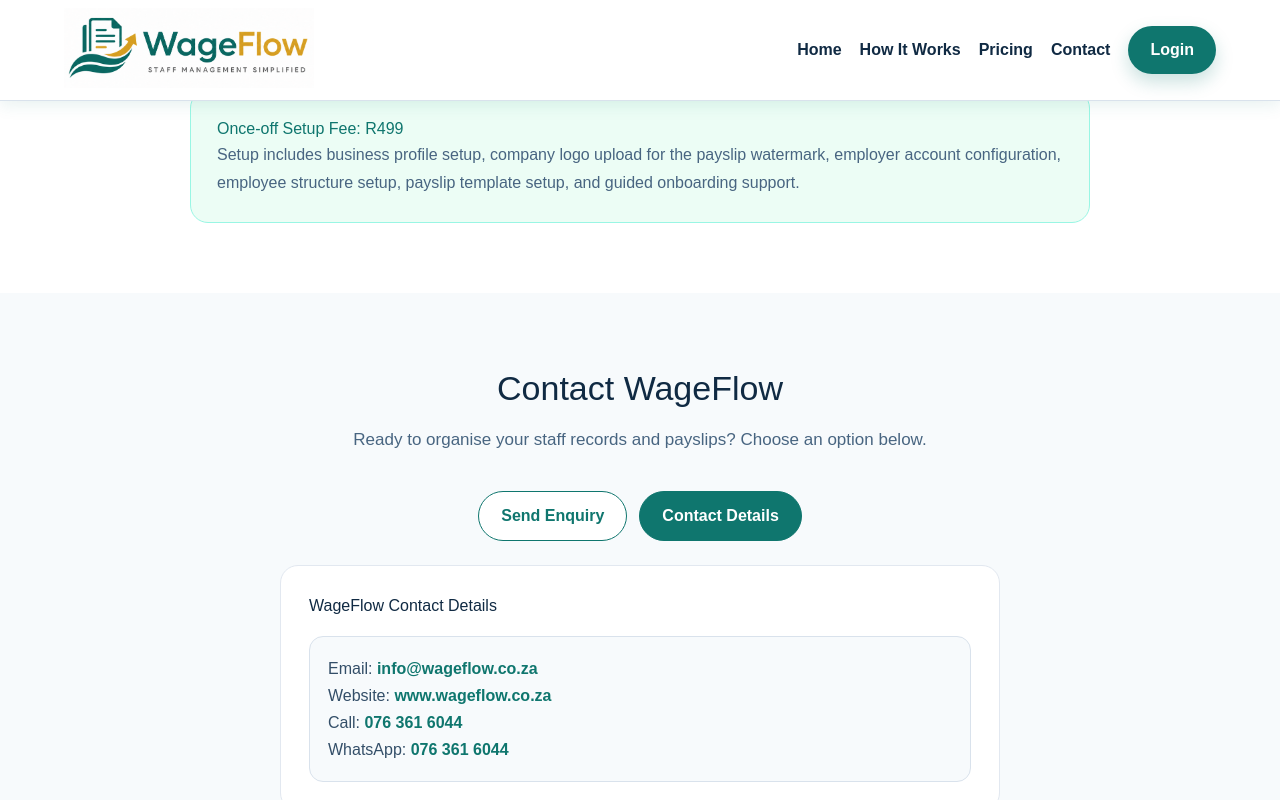
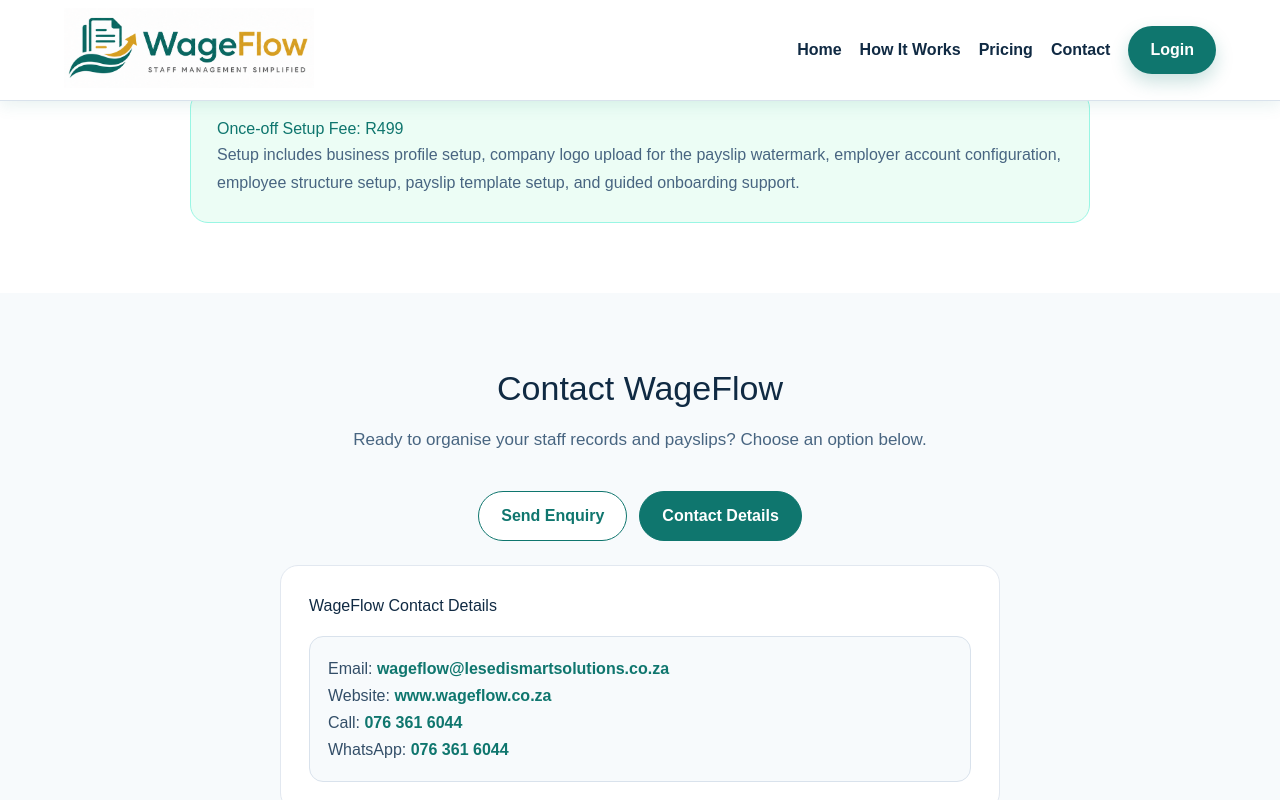
Before and after one commit to KaonPM/wageflow, a Next.js app: page / in a window 1280 px wide. Both pictures are taken after a click on the button "Contact Details". Shown: the part 1357-2157 px from the top of the page. Built offline with nearby package versions, Linux system fonts and the light colour scheme.

Commit message:
Update WageFlow landing page inquiry form with automated email sending

```diff
--- a/app/page.tsx
+++ b/app/page.tsx
@@ -29,7 +29,7 @@ Message:
 ${form.message}`
     );
 
-    window.location.href = `mailto:info@wageflow.co.za?subject=${subject}&body=${body}`;
+    window.location.href = `mailto:wageflow@lesedismartsolutions.co.za?subject=${subject}&body=${body}`;
   }
 
   return (
@@ -248,8 +248,8 @@ ${form.message}`
       <div style={contactDetails}>
         <p style={contactText}>
           Email:{" "}
-          <a href="mailto:info@wageflow.co.za" style={textLink}>
-            info@wageflow.co.za
+          <a href="mailto:wageflow@lesedismartsolutions.co.za" style={textLink}>
+            wageflow@lesedismartsolutions.co.za
           </a>
         </p>
 
```
